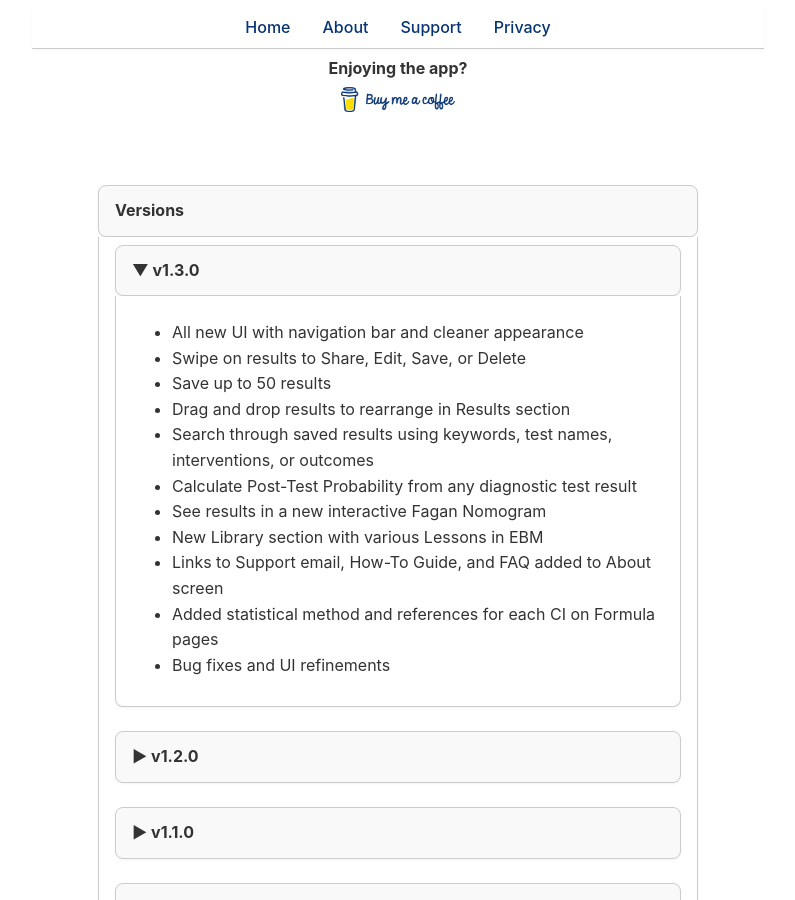
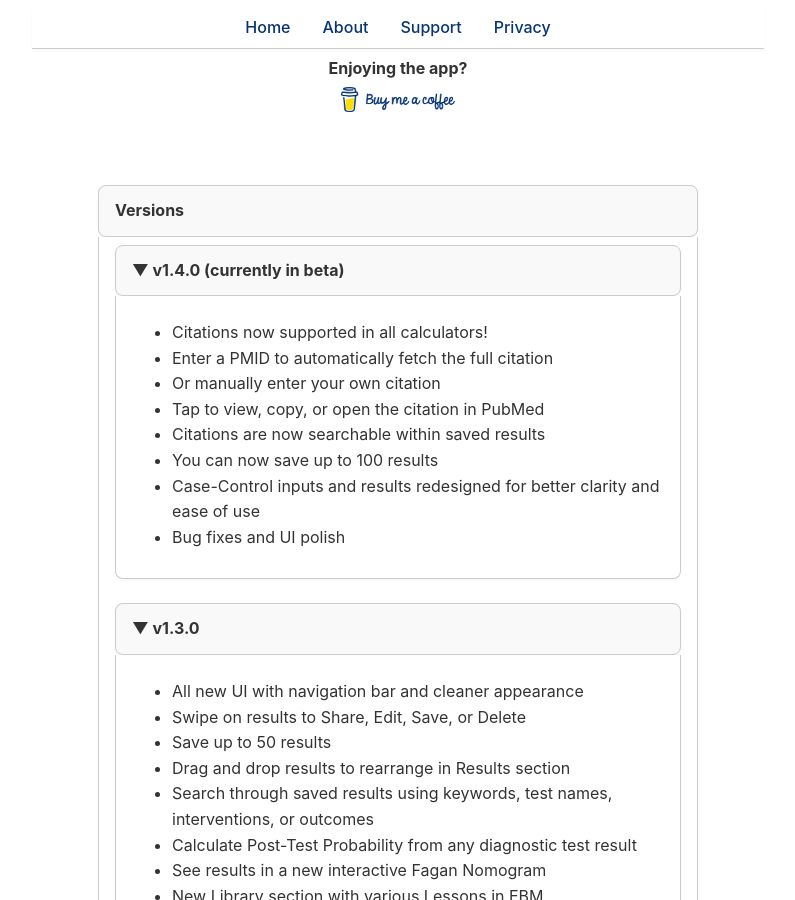
Before and after one commit to EBMCalculator/ebmcalculator.github.io, a Jekyll site: the page built from about.md, in a window 1280 px wide and 900 px high, scrolled down 642 px. Shown: the whole window, without its empty margins (242-1037 px from the left). Built offline with Jekyll 4.4.1, drawn with Linux system fonts in a browser that asks for light colours.

Commit message:
Update about.md

```diff
--- a/about.md
+++ b/about.md
@@ -51,7 +51,7 @@ title: About
 
 <br>
 
-<!-- Versions Section (moved to bottom) -->
+<!-- Versions Section -->
 <div style="max-width: 600px; margin: 20px auto;">
   <!-- Outer Versions container: always expanded -->
   <div class="faq-item">
@@ -60,7 +60,25 @@ title: About
     </div>
     <!-- Force the outer faq-answer to always display -->
     <div class="faq-answer" style="display: block;">
-      <!-- Most recent version: v1.3.0 (expanded by default) -->
+      <!-- Most recent version: v1.4.0 (expanded by default) -->
+      <div class="faq-item">
+        <div class="faq-question" onclick="toggleAnswer(this)">
+          <span>&#9660;</span> v1.4.0 (currently in beta)
+        </div>
+        <div class="faq-answer" style="display: block;">
+          <ul>
+            <li>Citations now supported in all calculators!</li>
+            <li>Enter a PMID to automatically fetch the full citation</li>
+            <li>Or manually enter your own citation</li>
+            <li>Tap to view, copy, or open the citation in PubMed</li>
+            <li>Citations are now searchable within saved results</li>
+            <li>You can now save up to 100 results</li>
+            <li>Case-Control inputs and results redesigned for better clarity and ease of use</li>
+            <li>Bug fixes and UI polish</li>
+          </ul>
+        </div>
+      </div>
+      <!-- Version: v1.3.0  -->
       <div class="faq-item">
         <div class="faq-question" onclick="toggleAnswer(this)">
           <span>&#9660;</span> v1.3.0
```
